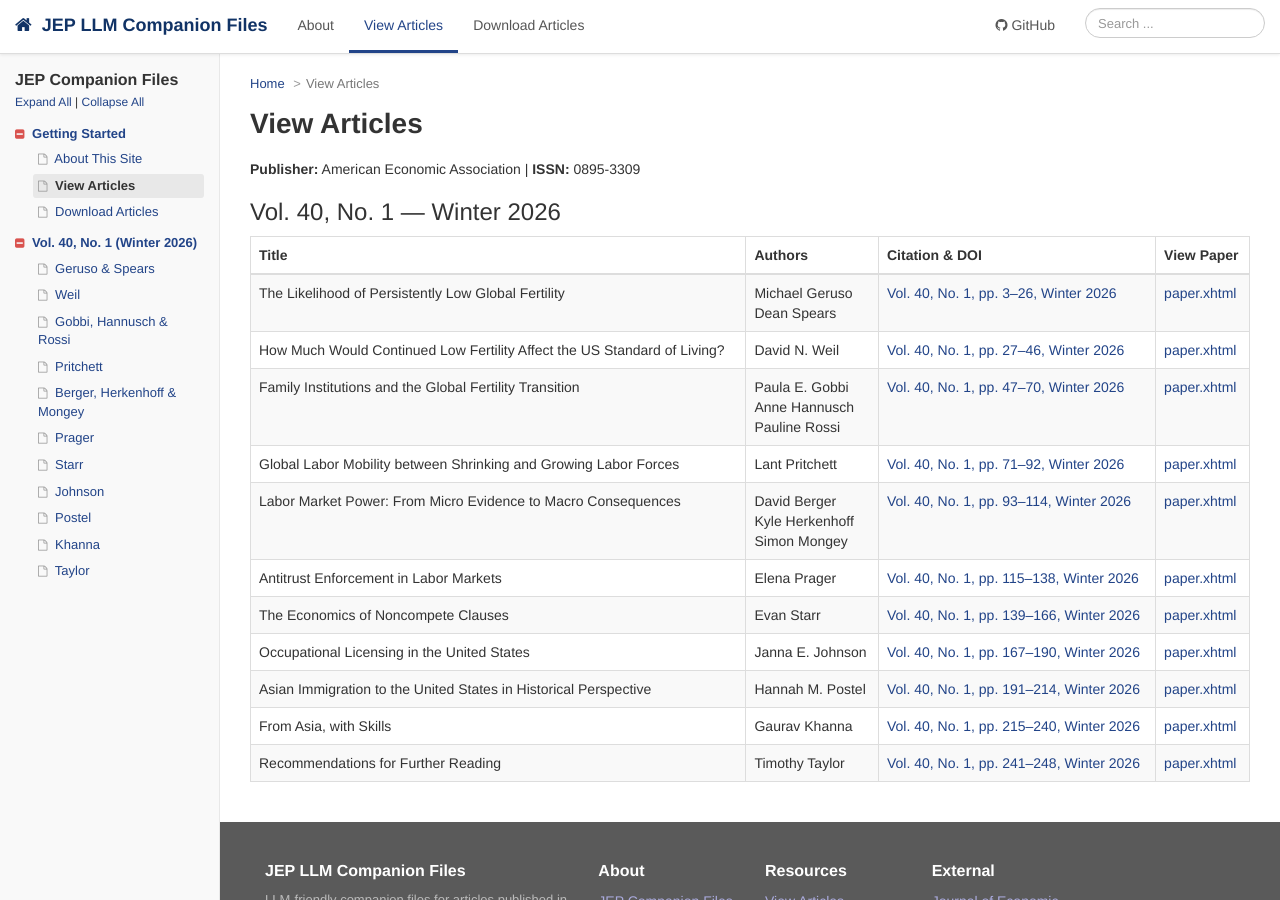
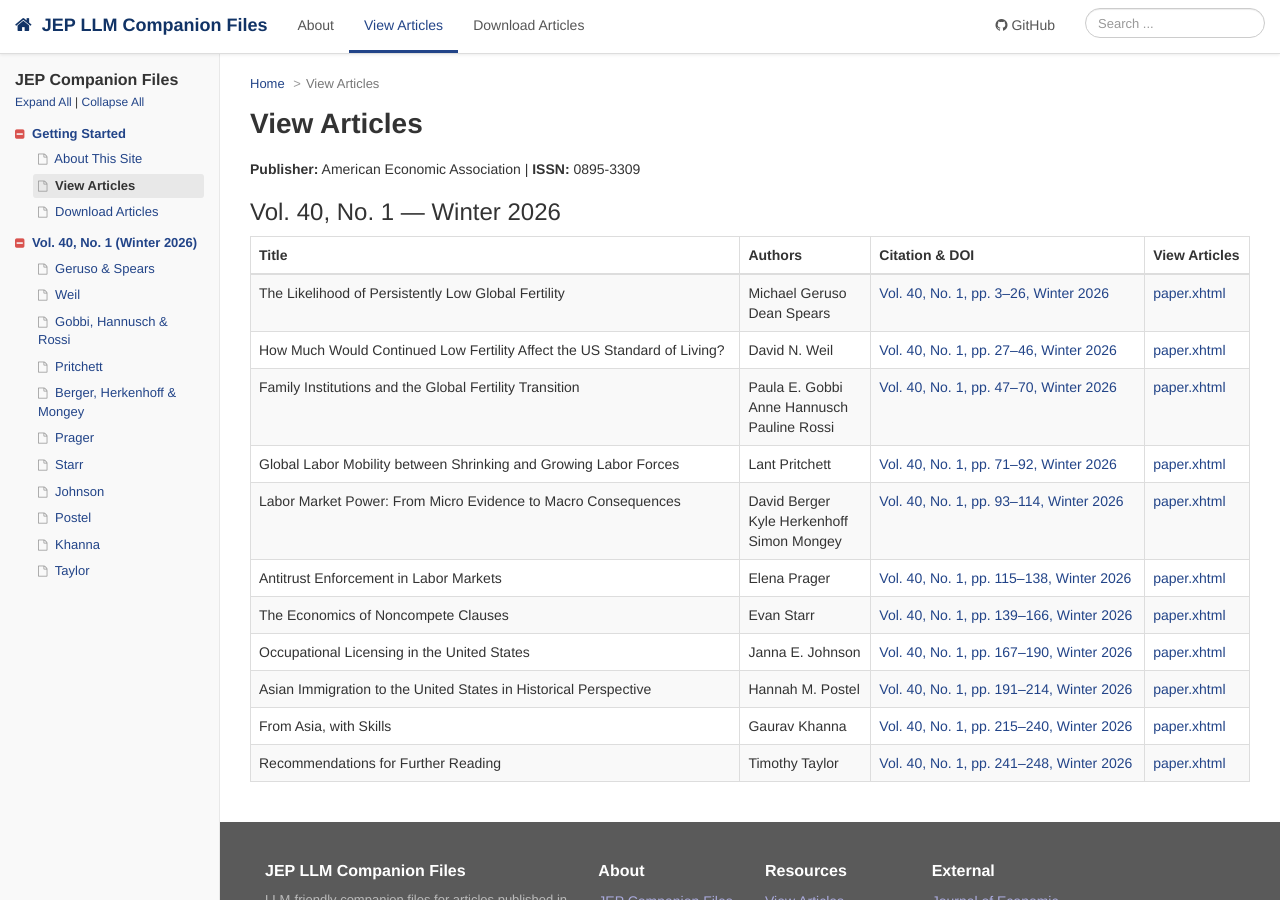
Before and after one commit to liegroup-dartmouth/working-aea-jep, a Jekyll site: the page built from view-articles.md, in a window 1280 px wide and 900 px high. Built offline with Jekyll 4.4.1, drawn with Linux system fonts in a browser that asks for light colours.

Commit message:
Correct columns in table

```diff
--- a/view-articles.md
+++ b/view-articles.md
@@ -17,7 +17,7 @@ footer: footer
 <th>Title</th>
 <th>Authors</th>
 <th>Citation &amp; DOI</th>
-<th>View Paper</th>
+<th>View Articles</th>
 </tr>
 </thead>
 <tbody>
```
